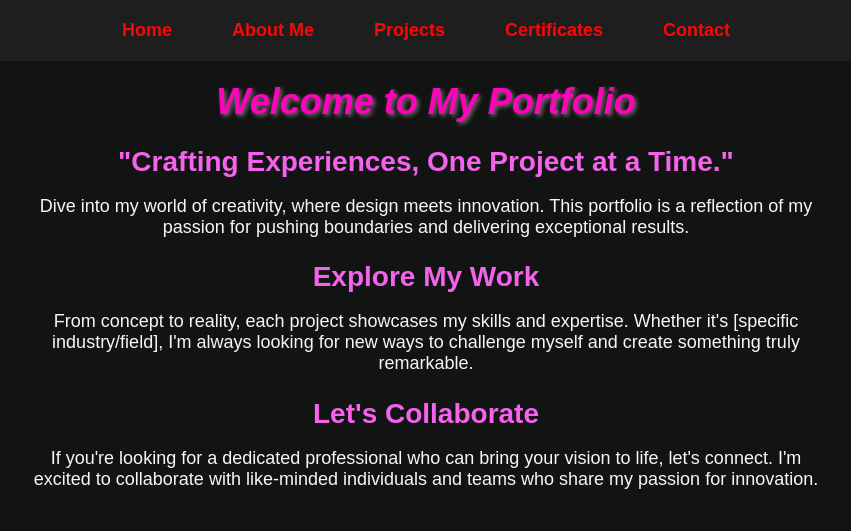
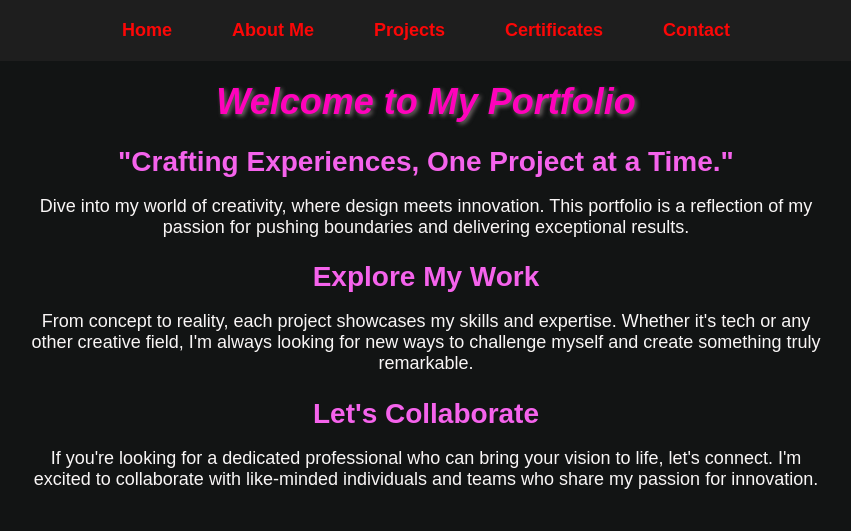
Before and after one commit to Pragati-2/My-Portfolio, a plain HTML site: page index.html in a window 1280 px wide. Shown: the whole page, without its empty margins (214-1065 px from the left). Drawn offline with Linux system fonts and the light colour scheme.

Commit message:
Update index.html

```diff
--- a/index.html
+++ b/index.html
@@ -37,7 +37,7 @@
         </p>
         <h2>Explore My Work</h2>
 
-        <p>From concept to reality, each project showcases my skills and expertise. Whether it's [specific industry/field], I'm always looking for new ways to challenge myself and create something truly remarkable.</p>
+        <p>From concept to reality, each project showcases my skills and expertise. Whether it's tech or any other creative field, I'm always looking for new ways to challenge myself and create something truly remarkable.</p>
 
         <h2>Let's Collaborate</h2>
 
```
